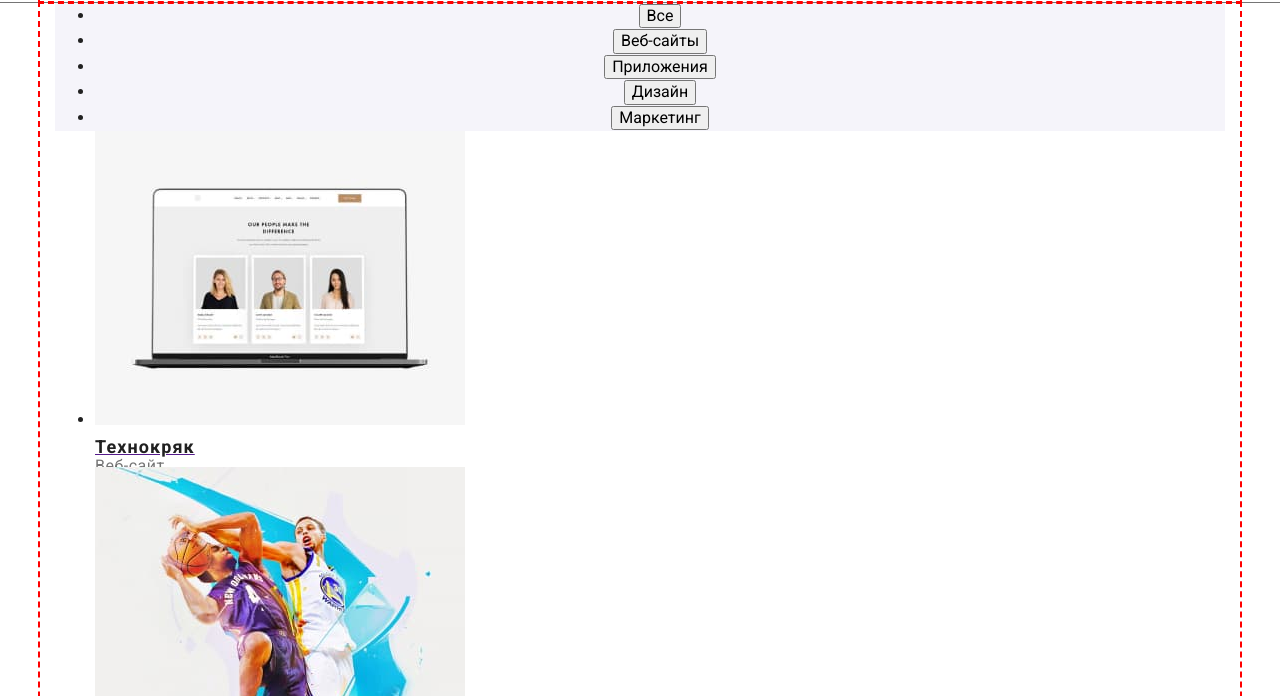
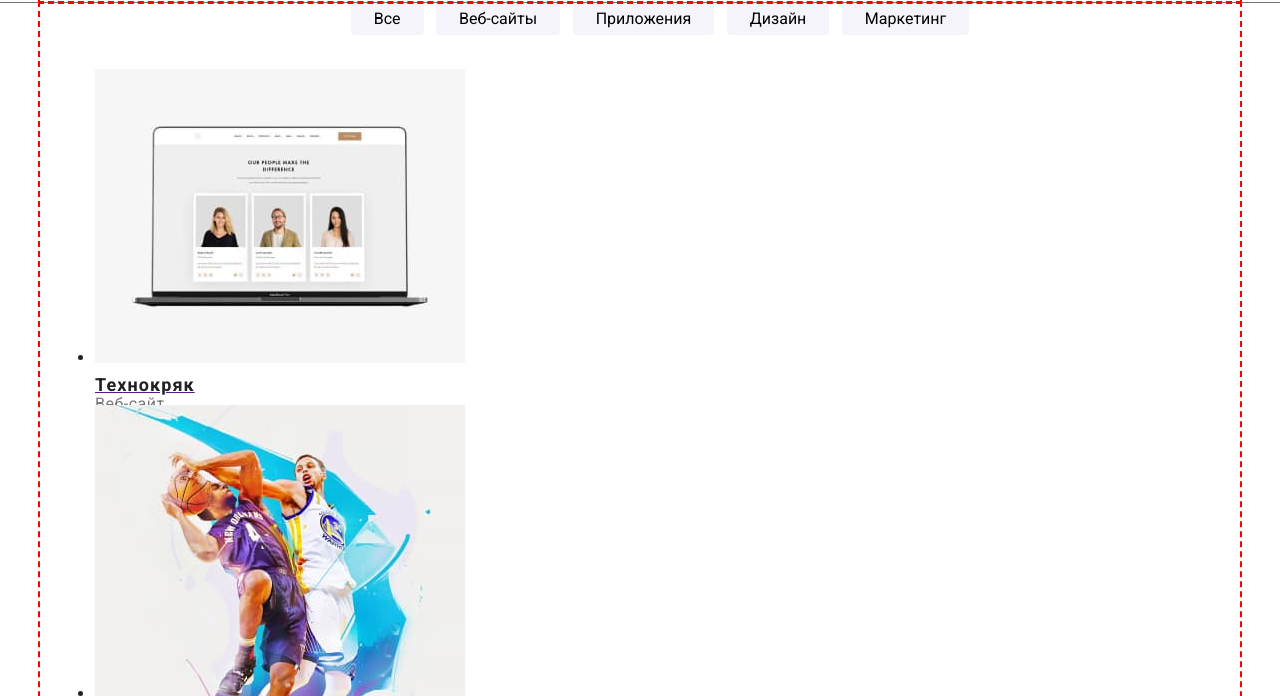
Before and after one commit to VladosSid/goit-markup-hw-03, a plain HTML site: page portfolio.html in a window 1280 px wide. Shown: the part 104-800 px from the top of the page. Drawn offline with nearby package versions, Linux system fonts and the light colour scheme.

Commit message:
Добавляет блочную модель фильтра

```diff
--- a/css/style.css
+++ b/css/style.css
@@ -12,7 +12,7 @@
     --color-white-text: #FFFFFF;
     --logo-color: #000000;
     --accent-color: #2196F3;
-    --font-color-filtr: #F5F4FA;
+    --font-color-filter: #F5F4FA;
     --contact-in-footer: rgba(255, 255, 255, 0.6);
 }
 
@@ -151,16 +151,6 @@ p {
     border-radius: 4px;
 }
 
-.primery-button {
-    font-weight: 700;
-    font-size: 16px;
-    line-height: 1.9;
-    display: flex;
-    align-items: center;
-    text-align: center;
-    letter-spacing: 0.06em;
-}
-
 /* Особенности */
 .feature {
     margin-bottom: 94px;
@@ -261,23 +251,42 @@ p {
 /* Тело сайта */
 /* Фильтр */
 .filter {
-    color: var(--primary-text-color);
-    background-color: var(--font-color-filtr);
-
     font-weight: 500;
     font-size: 16px;
     line-height: 1.6;
     text-align: center;
 
     cursor: pointer;
+
+    margin-bottom: 34px;
 }
 
 .filter-menu:hover,
 .felter-menu:focus {
     color: var(--color-white-text);
     background-color: var(--accent-color);
+}
 
+.filter-menu {
+    background-color: var(--font-color-filter);
+
+    border: 1px solid var(--font-color-filter);
+    border-radius: 4px;
+    padding: 6px 22px;
 }
+
+.filter-button {
+    color: var(--primary-text-color);
+
+    display: inline-block;
+    margin-left: 0;
+    margin-right: 8px;
+}
+
+.filter-button.last-child {
+    margin-right: 0;
+}
+
 /* Список проэктов */
 .project-list .name-project {
     color: var(--primary-text-color);
--- a/portfolio.html
+++ b/portfolio.html
@@ -44,11 +44,11 @@
             <div class="container">
                 <!-- Фильтр -->
                 <ul class="filter">
-                    <li><button type="button" class="filter-menu">Все</button></li>
-                    <li><button type="button" class="filter-menu">Веб-сайты</button></li>
-                    <li><button type="button" class="filter-menu">Приложения</button></li>
-                    <li><button type="button" class="filter-menu">Дизайн</button></li>
-                    <li><button type="button" class="filter-menu">Маркетинг</button></li>
+                    <li class="filter-button"><button type="button" class="filter-menu">Все</button></li>
+                    <li class="filter-button"><button type="button" class="filter-menu">Веб-сайты</button></li>
+                    <li class="filter-button"><button type="button" class="filter-menu">Приложения</button></li>
+                    <li class="filter-button"><button type="button" class="filter-menu">Дизайн</button></li>
+                    <li class="filter-button last-child"><button type="button" class="filter-menu">Маркетинг</button></li>
                 </ul>
                 <!-- Проэкты -->
                 <ul class="project-list">
```
Also changed, not shown: 1 other file.
